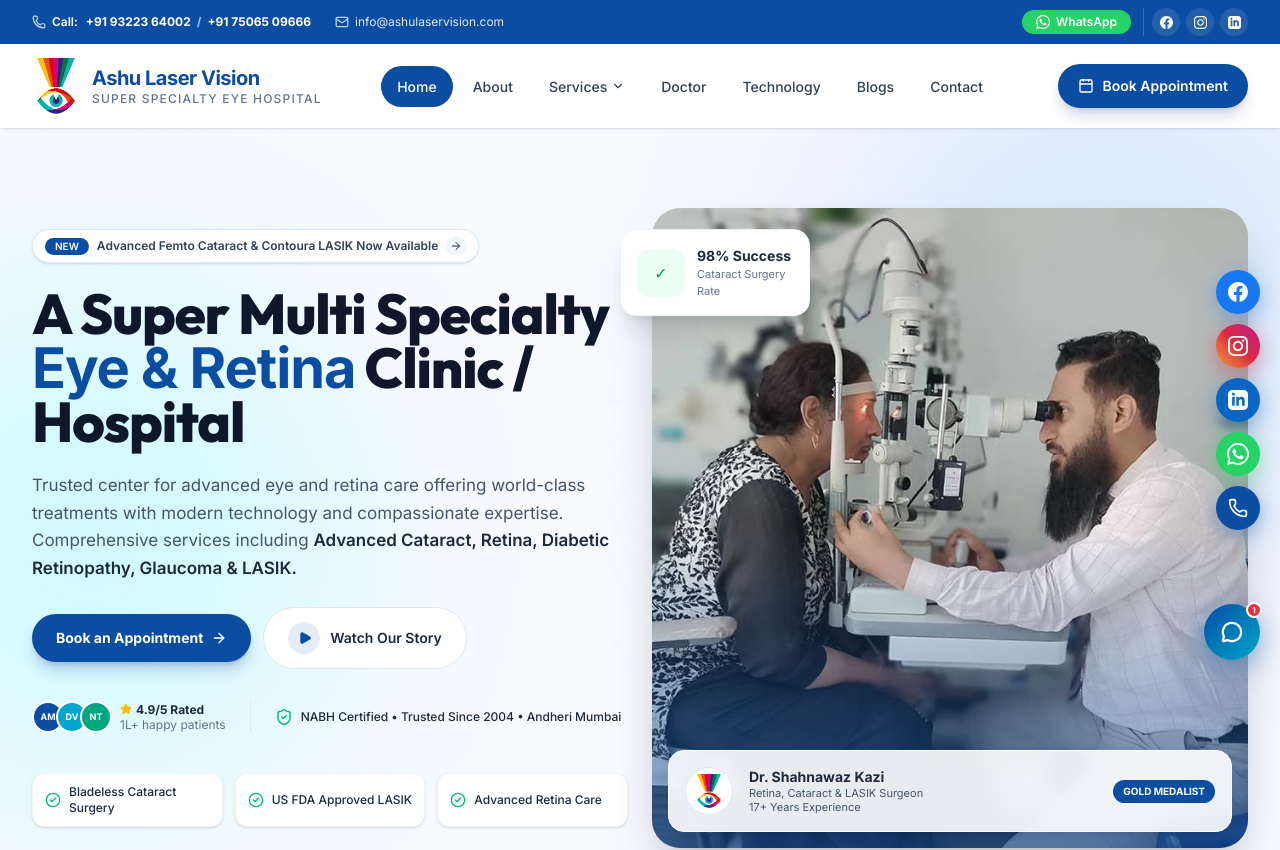
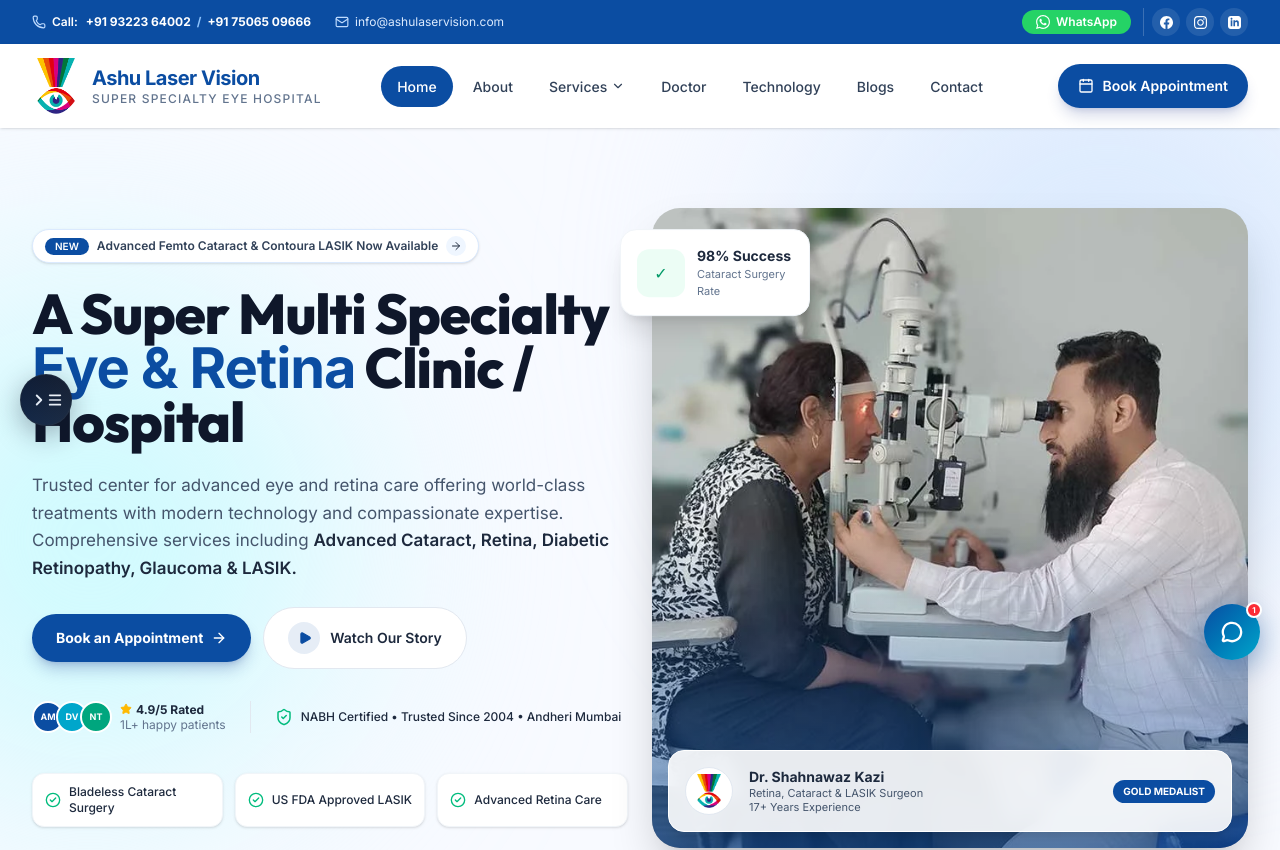
Before and after one commit to office199/design_new_website, a React (Vite) app: page / in a window 1280 px wide. Shown: the top 850 px of the page. Built offline with nearby package versions, Linux system fonts and the light colour scheme.

Commit message:
new update

```diff
--- a/src/components/MobileToggleButtons.jsx
+++ b/src/components/MobileToggleButtons.jsx
@@ -1,4 +1,5 @@
-import { Phone } from 'lucide-react';
+import { useState } from 'react';
+import { Phone, Menu, X, ChevronRight } from 'lucide-react';
 import WhatsAppIcon from './icons/WhatsAppIcon';
 
 function FacebookIcon({ size = 20, className = "" }) {
@@ -26,9 +27,17 @@
 }
 
 export default function MobileToggleButtons() {
+  const [isOpen, setIsOpen] = useState(false);
+
   return (
-    <div className="fixed right-5 top-1/2 -translate-y-1/2 z-[50]">
-      <div className="flex flex-col items-center gap-2.5">
+    <div className="fixed left-5 top-1/2 -translate-y-1/2 z-[50]">
+      <div className="relative">
+        {/* Expanded buttons expanding horizontally to the right of the toggle button */}
+        <div
+          className={`absolute left-full top-1/2 -translate-y-1/2 ml-3 flex flex-row items-center gap-2.5 transition-all duration-400 ease-[cubic-bezier(0.34,1.56,0.64,1)] ${
+            isOpen ? 'opacity-100 translate-x-0 scale-100' : 'opacity-0 -translate-x-4 scale-95 pointer-events-none'
+          }`}
+        >
           {/* Facebook Button */}
           <a
             href="https://www.facebook.com/AshuLaserVision/"
@@ -38,7 +47,7 @@
             className="w-11 h-11 rounded-full bg-[#1877F2] shadow-[0_6px_20px_rgba(24,119,242,0.4)] flex items-center justify-center text-white hover:scale-110 active:scale-95 transition-all duration-300 group relative shrink-0"
           >
             <FacebookIcon size={20} />
-          <span className="absolute right-full mr-3 top-1/2 -translate-y-1/2 bg-[#0A1931] text-white text-[11px] font-bold px-2.5 py-1 rounded-full opacity-0 group-hover:opacity-100 transition whitespace-nowrap pointer-events-none shadow-lg z-10">
+            <span className="absolute bottom-full left-1/2 -translate-x-1/2 mb-2 bg-[#0A1931] text-white text-[11px] font-bold px-2.5 py-1 rounded-full opacity-0 group-hover:opacity-100 transition whitespace-nowrap pointer-events-none shadow-lg z-10">
               Facebook
             </span>
           </a>
@@ -52,7 +61,7 @@
             className="w-11 h-11 rounded-full bg-gradient-to-tr from-[#f09433] via-[#dc2743] to-[#bc1888] shadow-[0_6px_20px_rgba(220,39,67,0.4)] flex items-center justify-center text-white hover:scale-110 active:scale-95 transition-all duration-300 group relative shrink-0"
           >
             <InstagramIcon size={20} />
-          <span className="absolute right-full mr-3 top-1/2 -translate-y-1/2 bg-[#0A1931] text-white text-[11px] font-bold px-2.5 py-1 rounded-full opacity-0 group-hover:opacity-100 transition whitespace-nowrap pointer-events-none shadow-lg z-10">
+            <span className="absolute bottom-full left-1/2 -translate-x-1/2 mb-2 bg-[#0A1931] text-white text-[11px] font-bold px-2.5 py-1 rounded-full opacity-0 group-hover:opacity-100 transition whitespace-nowrap pointer-events-none shadow-lg z-10">
               Instagram
             </span>
           </a>
@@ -66,7 +75,7 @@
             className="w-11 h-11 rounded-full bg-[#0A66C2] shadow-[0_6px_20px_rgba(10,102,194,0.4)] flex items-center justify-center text-white hover:scale-110 active:scale-95 transition-all duration-300 group relative shrink-0"
           >
             <LinkedinIcon size={20} />
-          <span className="absolute right-full mr-3 top-1/2 -translate-y-1/2 bg-[#0A1931] text-white text-[11px] font-bold px-2.5 py-1 rounded-full opacity-0 group-hover:opacity-100 transition whitespace-nowrap pointer-events-none shadow-lg z-10">
+            <span className="absolute bottom-full left-1/2 -translate-x-1/2 mb-2 bg-[#0A1931] text-white text-[11px] font-bold px-2.5 py-1 rounded-full opacity-0 group-hover:opacity-100 transition whitespace-nowrap pointer-events-none shadow-lg z-10">
               LinkedIn
             </span>
           </a>
@@ -80,7 +89,7 @@
             className="w-11 h-11 rounded-full bg-[#25D366] shadow-[0_6px_20px_rgba(37,211,102,0.4)] flex items-center justify-center text-white hover:scale-110 active:scale-95 transition-all duration-300 group relative shrink-0"
           >
             <WhatsAppIcon size={22} />
-          <span className="absolute right-full mr-3 top-1/2 -translate-y-1/2 bg-[#0A1931] text-white text-[11px] font-bold px-2.5 py-1 rounded-full opacity-0 group-hover:opacity-100 transition whitespace-nowrap pointer-events-none shadow-lg z-10">
+            <span className="absolute bottom-full left-1/2 -translate-x-1/2 mb-2 bg-[#0A1931] text-white text-[11px] font-bold px-2.5 py-1 rounded-full opacity-0 group-hover:opacity-100 transition whitespace-nowrap pointer-events-none shadow-lg z-10">
               WhatsApp
             </span>
             <span className="absolute inset-0 rounded-full bg-[#25D366] animate-ping opacity-20 -z-10"></span>
@@ -93,11 +102,33 @@
             className="w-11 h-11 rounded-full bg-[#0B4DA2] shadow-[0_6px_20px_rgba(11,77,162,0.4)] flex items-center justify-center text-white hover:scale-110 active:scale-95 transition-all duration-300 group relative shrink-0"
           >
             <Phone size={20} strokeWidth={2} />
-          <span className="absolute right-full mr-3 top-1/2 -translate-y-1/2 bg-[#0A1931] text-white text-[11px] font-bold px-2.5 py-1 rounded-full opacity-0 group-hover:opacity-100 transition whitespace-nowrap pointer-events-none shadow-lg z-10">
+            <span className="absolute bottom-full left-1/2 -translate-x-1/2 mb-2 bg-[#0A1931] text-white text-[11px] font-bold px-2.5 py-1 rounded-full opacity-0 group-hover:opacity-100 transition whitespace-nowrap pointer-events-none shadow-lg z-10">
               Call Now
             </span>
           </a>
         </div>
+
+        {/* Main Toggle Button */}
+        <button
+          onClick={() => setIsOpen(!isOpen)}
+          aria-label="Toggle Quick Links & Socials"
+          className="w-13 h-13 rounded-full bg-gradient-to-br from-[#0F172A] to-[#1e293b] shadow-[0_8px_28px_rgba(15,23,42,0.35)] border border-slate-700/40 flex items-center justify-center text-white hover:scale-105 transition-all duration-300 active:scale-95 relative overflow-hidden group shrink-0"
+        >
+          <div className="absolute inset-0 bg-gradient-to-tr from-[#0B4DA2]/20 to-transparent pointer-events-none"></div>
+          {isOpen ? (
+            <X size={22} strokeWidth={2.5} className="transition-transform duration-300" />
+          ) : (
+            <div className="flex items-center gap-[1px]">
+              <ChevronRight size={18} strokeWidth={2.5} className="-mr-0.5" />
+              <Menu size={16} strokeWidth={2.5} />
+            </div>
+          )}
+          {/* Toggle label */}
+          <span className="absolute left-full ml-3 top-1/2 -translate-y-1/2 bg-[#0A1931] text-white text-xs font-bold px-3 py-1.5 rounded-full opacity-0 group-hover:opacity-100 transition whitespace-nowrap pointer-events-none shadow-lg z-10">
+            {isOpen ? 'Close' : 'Quick Connect'}
+          </span>
+        </button>
+      </div>
     </div>
   );
 }
```
Lines whose indentation alone changed are shown as unchanged.
